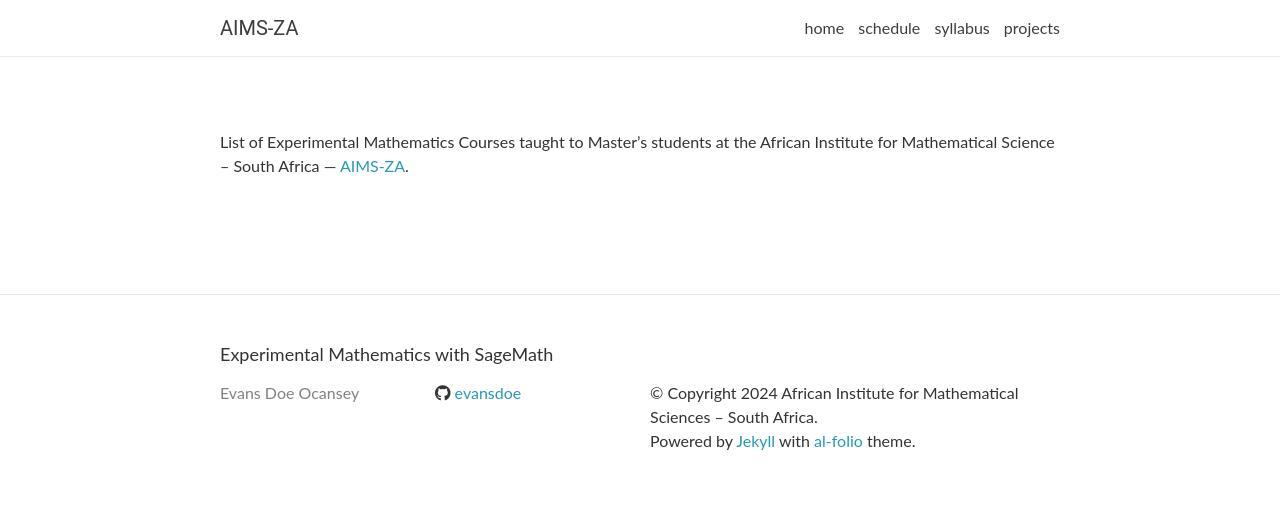
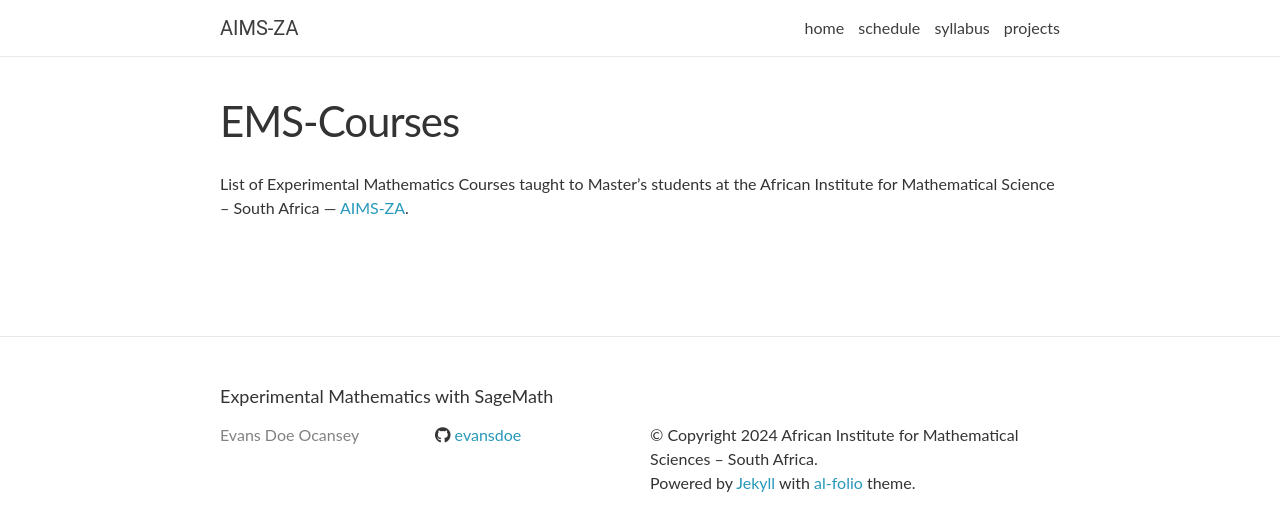
Before and after one commit to evansdoe/aims-za, a Jekyll site: the page built from ems/README.md, in a window 1280 px wide. Shown: the top 531 px of the page. Built offline with Jekyll 4.4.1, drawn with Linux system fonts in a browser that asks for light colours; nearby versions of some CDN libraries; our own code applies the rules of GitHub Pages for plain Markdown files; comment, search, counter and statistics services are not loaded.

Commit message:
feat: Update ems
Add preamble to README.md
Add href for SageMath

```diff
--- a/ems/2024-25/index.html
+++ b/ems/2024-25/index.html
@@ -9,7 +9,7 @@
   <meta http-equiv="X-UA-Compatible" content="IE=edge">
 
   <title>EMS-2024-25</title>
-  <meta name="description" content="EMS-2024-25 Experimental Mathematics with SageMath — AIMS-ZA — 04.11.2024 – 22.11.2024
+  <meta name="description" content="EMS-2024-25 Experimental Mathematics with <a href='http://www.sagemath.org'>SageMath</a> — AIMS-ZA — 04.11.2024 – 22.11.2024
 ">
 
   <link rel="shortcut icon" href="/aims-za/assets/img/favicon.ico">
--- a/ems/README.md
+++ b/ems/README.md
@@ -1,4 +1,6 @@
 ---
 layouts: schedule
+permalink: /ems/
+title: EMS-Courses
 ---
 List of Experimental Mathematics Courses taught to Master's students at the African Institute for Mathematical Science – South Africa — [AIMS-ZA](https://www.aims.ac.za).
```
